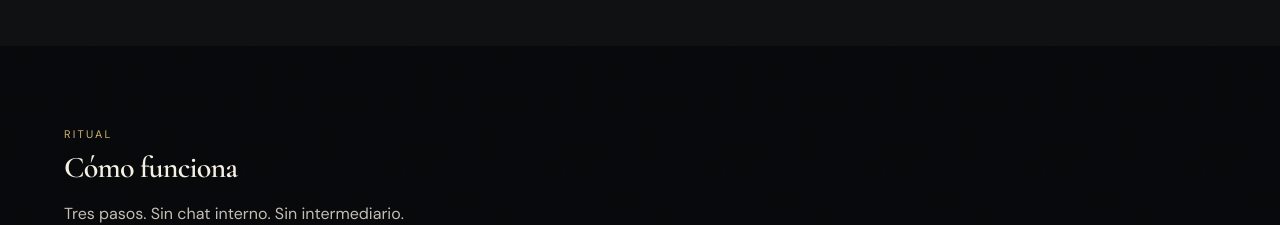
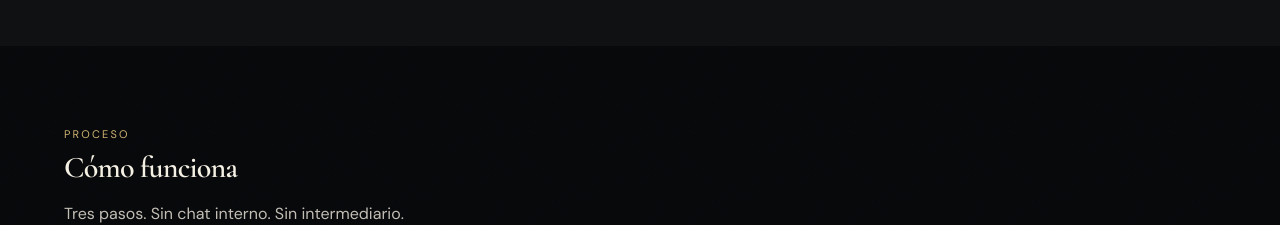
Before and after one commit to datanalytics86/MiPage, a Next.js app in the folder frontend/: page / in a window 1280 px wide. Shown: the part 1620-1845 px from the top of the page. Built offline with nearby package versions, Linux system fonts and the light colour scheme; no server answers; the database is empty.

Commit message:
fix(copy): drop luxury-speak label; keep process typography

```diff
--- a/frontend/src/app/(main)/page.tsx
+++ b/frontend/src/app/(main)/page.tsx
@@ -1,15 +1,6 @@
 import Link from 'next/link'
 import dynamic from 'next/dynamic'
-import {
-  Search,
-  ArrowRight,
-  Sparkles,
-  Shield,
-  MessageCircle,
-  Star,
-  Users,
-  MapPin,
-} from 'lucide-react'
+import { ArrowRight, Shield, Star, Users, MapPin } from 'lucide-react'
 import { Button } from '@/components/ui/button'
 import { ProviderGridSkeleton } from '@/components/ui/Skeleton'
 import { HomeSearch } from '@/components/home/HomeSearch'
@@ -60,17 +51,14 @@ const categories = [
 
 const steps = [
   {
-    icon: Search,
     title: 'Explora perfiles',
     description: 'Mira fotos, ciudad, precios y reseñas de profesionales de masajes y modelaje.',
   },
   {
-    icon: MessageCircle,
     title: 'Lee reseñas',
     description: 'Las reseñas las escriben clientes con cuenta. Si no hay, se muestra —.',
   },
   {
-    icon: Sparkles,
     title: 'Contacta por WhatsApp',
     description: 'Escribes directo al profesional. MiPage no intermedia el chat.',
   },
@@ -175,7 +163,7 @@ export default function HomePage() {
       <section className="section-padding">
         <div className="container-luxury">
           <div className="max-w-xl mb-12">
-            <p className="text-[11px] uppercase tracking-[0.2em] text-gold mb-2">Ritual</p>
+            <p className="text-[11px] uppercase tracking-[0.2em] text-gold mb-2">Proceso</p>
             <h2 className="font-display text-3xl font-semibold text-foreground mb-4">
               Cómo funciona
             </h2>
```
